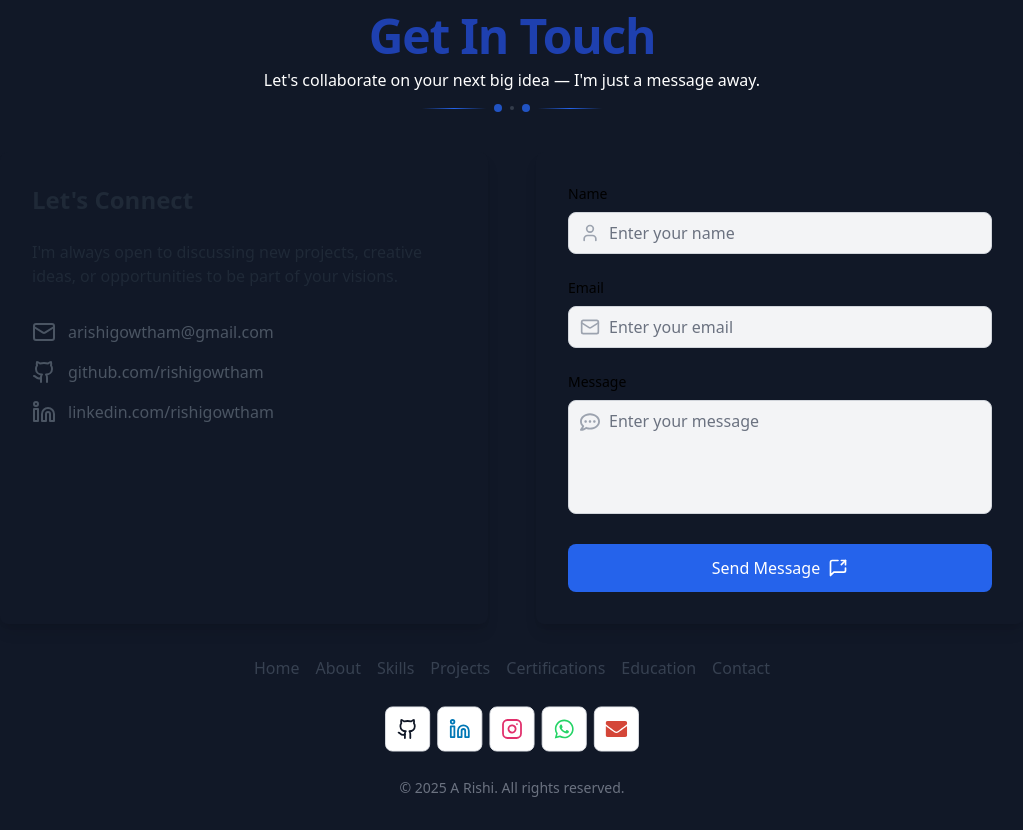
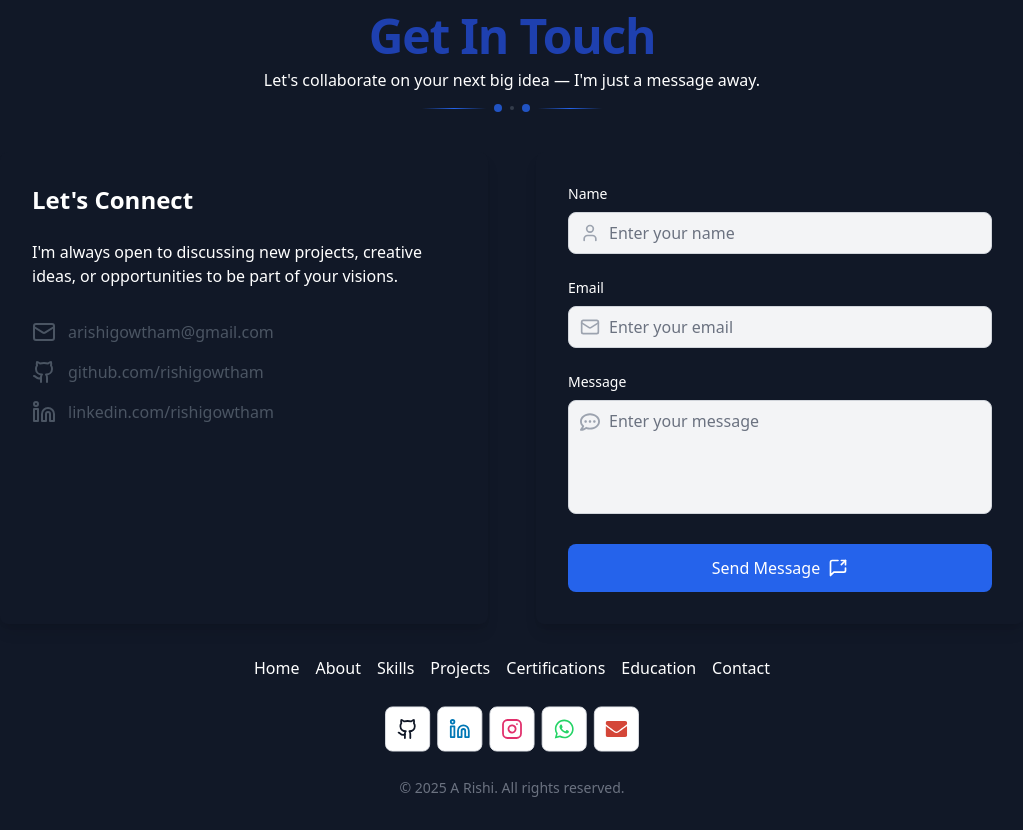
Before and after one commit to RISHIGOWTHAM-A/personal-portfolio, a website: page index.html in a window 1280 px wide. Shown: the part 4586-5416 px from the top of the page, without its empty margins (128-1151 px from the left). Drawn offline with Linux system fonts and the light colour scheme.

Commit message:
Updated feature/fixed bug/added new code

```diff
--- a/index.html
+++ b/index.html
@@ -640,7 +640,7 @@
                                 <path d="M6 12.5V16a6 3 0 0 0 12 0v-3.5"></path>
                             </svg></div>
                         <div class="flex-1">
-                            <h3 class="text-lg sm:text-xl font-semibold text-gray-900 dark:text-gray-100">B.E in
+                            <h3 class="text-lg sm:text-xl font-semibold text-white dark:text-gray-100">B.E in
                                 Computer Science and Engineering</h3>
                             <p class="text-blue-600 dark:text-blue-400 font-medium">S.A.Engineering College,
                                 Chennai</p>
@@ -683,7 +683,7 @@
                                 <path d="M6 12.5V16a6 3 0 0 0 12 0v-3.5"></path>
                             </svg></div>
                         <div class="flex-1">
-                            <h3 class="text-lg sm:text-xl font-semibold text-gray-900 dark:text-gray-100">Senior
+                            <h3 class="text-lg sm:text-xl font-semibold text-white dark:text-gray-100">Senior
                                 Secondary (XII)</h3>
                             <p class="text-blue-600 dark:text-blue-400 font-medium">Sri Saraswathi vidyalaya
                                 Matriculation Higher
@@ -727,7 +727,7 @@
                                 <path d="M6 12.5V16a6 3 0 0 0 12 0v-3.5"></path>
                             </svg></div>
                         <div class="flex-1">
-                            <h3 class="text-lg sm:text-xl font-semibold text-gray-900 dark:text-gray-100">Secondary (X)
+                            <h3 class="text-lg sm:text-xl font-semibold text-white dark:text-gray-100">Secondary (X)
                             </h3>
                             <p class="text-blue-600 dark:text-blue-400 font-medium">Sri Saraswathi vidyalaya higher
                                 secondary school</p>
@@ -781,8 +781,8 @@
             </div>
             <div class="max-w-5xl mx-auto grid md:grid-cols-2 gap-12">
                 <div class=" bg-gray-900 p-8 rounded-lg shadow-lg">
-                    <h3 class="text-2xl font-semibold mb-6 text-gray-800 dark:text-gray-100">Let's Connect</h3>
-                    <p class="text-gray-800 dark:text-gray-300 mb-8">I'm always open to discussing new projects,
+                    <h3 class="text-2xl font-semibold mb-6 text-white dark:text-gray-100">Let's Connect</h3>
+                    <p class="text-white dark:text-gray-300 mb-8">I'm always open to discussing new projects,
                         creative ideas, or opportunities to be part of your visions.</p>
                     <div class="space-y-4"><a href="mailto:arishigowtham@gmail.com"
                             class="flex items-center gap-3 text-gray-600 dark:text-gray-300 hover:text-blue-600 dark:hover:text-blue-400"><svg
@@ -816,7 +816,7 @@
                 </div>
                 <div class="    bg-gray-900 p-8 rounded-lg shadow-lg">
                     <form class="space-y-6">
-                        <div><label for="name" class="block text-sm font-medium mb-2 text-black dark:text-white">Name</label>
+                        <div><label for="name" class="block text-sm font-medium mb-2 text-white dark:text-white">Name</label>
                             <div class="relative">
                                 <div class="absolute inset-y-0 left-3 flex items-center text-gray-400"><svg
                                         xmlns="http://www.w3.org/2000/svg" width="24" height="24" viewBox="0 0 24 24"
@@ -830,7 +830,7 @@
                                     value="">
                             </div>
                         </div>
-                        <div><label for="email" class="block text-sm font-medium mb-2 text-black dark:text-white">Email</label>
+                        <div><label for="email" class="block text-sm font-medium mb-2 text-white dark:text-white">Email</label>
                             <div class="relative">
                                 <div class="absolute inset-y-0 left-3 flex items-center text-gray-400"><svg
                                         xmlns="http://www.w3.org/2000/svg" width="24" height="24" viewBox="0 0 24 24"
@@ -844,7 +844,7 @@
                                     value="">
                             </div>
                         </div>
-                        <div><label for="message" class="block text-sm font-medium mb-2 text-black dark:text-white">Message</label>
+                        <div><label for="message" class="block text-sm font-medium mb-2 text-white dark:text-white">Message</label>
                             <div class="relative">
                                 <div class="absolute top-3 left-3 text-gray-400"><svg stroke="currentColor"
                                         fill="currentColor" stroke-width="0" viewBox="0 0 512 512" class="w-5 h-5"
@@ -877,19 +877,19 @@
             <div class="flex flex-col items-center gap-6">
                 <nav class="flex flex-wrap gap-4 justify-center">
                     <a href="#Home"
-                        class="text-gray-700 dark:text-gray-300 hover:text-blue-600 dark:hover:text-blue-400 transition-colors">Home</a>
+                        class="text-white dark:text-gray-300 hover:text-blue-600 dark:hover:text-blue-400 transition-colors">Home</a>
                     <a href="#about"
-                        class="text-gray-700 dark:text-gray-300 hover:text-blue-600 dark:hover:text-blue-400 transition-colors">About</a>
+                        class="text-white dark:text-gray-300 hover:text-blue-600 dark:hover:text-blue-400 transition-colors">About</a>
                     <a href="#Skills"
-                        class="text-gray-700 dark:text-gray-300 hover:text-blue-600 dark:hover:text-blue-400 transition-colors">Skills</a>
+                        class="text-white dark:text-gray-300 hover:text-blue-600 dark:hover:text-blue-400 transition-colors">Skills</a>
                     <a href="#Projects"
-                        class="text-gray-700 dark:text-gray-300 hover:text-blue-600 dark:hover:text-blue-400 transition-colors">Projects</a>
+                        class="text-white dark:text-gray-300 hover:text-blue-600 dark:hover:text-blue-400 transition-colors">Projects</a>
                     <a href="#Certifications"
-                        class="text-gray-700 dark:text-gray-300 hover:text-blue-600 dark:hover:text-blue-400 transition-colors">Certifications</a>
+                        class="text-white dark:text-gray-300 hover:text-blue-600 dark:hover:text-blue-400 transition-colors">Certifications</a>
                     <a href="#Education"
-                        class="text-gray-700 dark:text-gray-300 hover:text-blue-600 dark:hover:text-blue-400 transition-colors">Education</a>
+                        class="text-white dark:text-gray-300 hover:text-blue-600 dark:hover:text-blue-400 transition-colors">Education</a>
                     <a href="#Contact"
-                        class="text-gray-700 dark:text-gray-300 hover:text-blue-600 dark:hover:text-blue-400 transition-colors">Contact</a>
+                        class="text-white dark:text-gray-300 hover:text-blue-600 dark:hover:text-blue-400 transition-colors">Contact</a>
                 </nav>
                 <div class="scale-90">
                     <div class="flex flex-wrap gap-2 justify-center md:justify-start"><a
```
